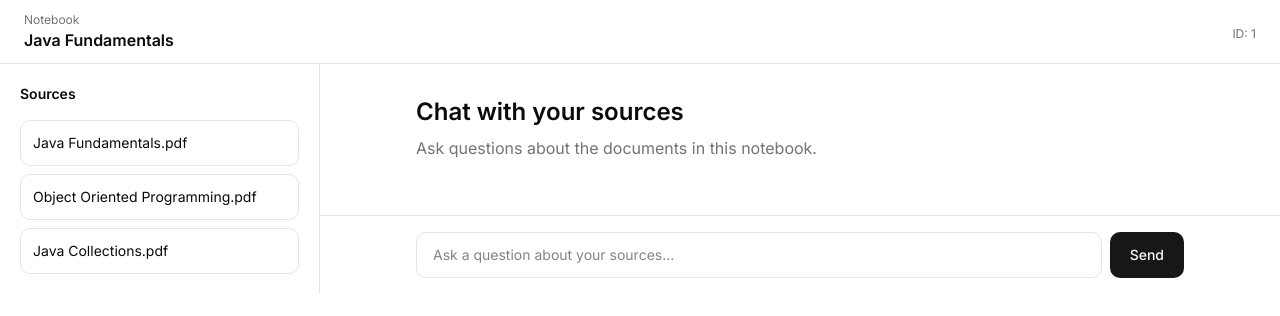
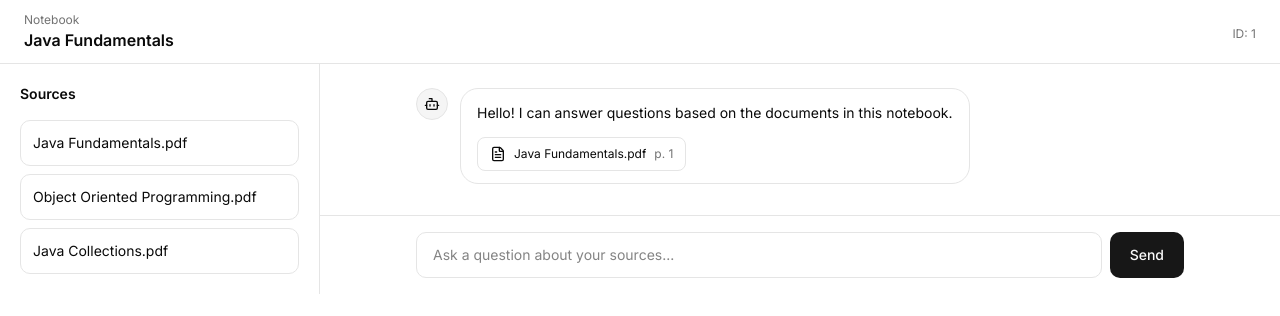
Before and after one commit to abulfazalkashif-dotcom/MindBook-v1, a Next.js app in the folder frontend/: page /notebook/1 in a window 1280 px wide. Shown: the top 316 px of the page. Built offline with nearby package versions, Linux system fonts and the light colour scheme.

Commit message:
Build interactive AI chat interface

```diff
--- /dev/null
+++ b/frontend/src/components/chat/ChatMessage.tsx
@@ -0,0 +1,58 @@
+import { Bot, User } from "lucide-react";
+import SourceCitation from "./SourceCitation";
+
+interface ChatMessageProps {
+  role: "user" | "assistant";
+  content: string;
+  source?: {
+    title: string;
+    page: number;
+  };
+}
+
+export default function ChatMessage({
+  role,
+  content,
+  source,
+}: ChatMessageProps) {
+  const isUser = role === "user";
+
+  return (
+    <div
+      className={`flex gap-3 ${
+        isUser ? "justify-end" : "justify-start"
+      }`}
+    >
+      {!isUser && (
+        <div className="flex h-8 w-8 shrink-0 items-center justify-center rounded-full border bg-muted">
+          <Bot className="h-4 w-4" />
+        </div>
+      )}
+
+      <div
+        className={`max-w-2xl rounded-2xl px-4 py-3 text-sm ${
+          isUser
+            ? "bg-primary text-primary-foreground"
+            : "border bg-card"
+        }`}
+      >
+        <p className="whitespace-pre-wrap leading-6">
+          {content}
+        </p>
+
+        {!isUser && source && (
+          <SourceCitation
+            title={source.title}
+            page={source.page}
+          />
+        )}
+      </div>
+
+      {isUser && (
+        <div className="flex h-8 w-8 shrink-0 items-center justify-center rounded-full border">
+          <User className="h-4 w-4" />
+        </div>
+      )}
+    </div>
+  );
+}
--- /dev/null
+++ b/frontend/src/components/chat/ChatWindow.tsx
@@ -0,0 +1,115 @@
+"use client";
+
+import { useState } from "react";
+import ChatMessage from "./ChatMessage";
+
+interface Message {
+  id: number;
+  role: "user" | "assistant";
+  content: string;
+  source?: {
+    title: string;
+    page: number;
+  };
+}
+
+const initialMessages: Message[] = [
+  {
+    id: 1,
+    role: "assistant",
+    content:
+      "Hello! I can answer questions based on the documents in this notebook.",
+    source: {
+      title: "Java Fundamentals.pdf",
+      page: 1,
+    },
+  },
+];
+
+export default function ChatWindow() {
+  const [messages, setMessages] =
+    useState<Message[]>(initialMessages);
+
+  const [input, setInput] = useState("");
+
+  function handleSend() {
+    const trimmedInput = input.trim();
+
+    if (!trimmedInput) {
+      return;
+    }
+
+    const userMessage: Message = {
+      id: Date.now(),
+      role: "user",
+      content: trimmedInput,
+    };
+
+    setMessages((currentMessages) => [
+      ...currentMessages,
+      userMessage,
+    ]);
+
+    setInput("");
+
+    setTimeout(() => {
+      const assistantMessage: Message = {
+        id: Date.now() + 1,
+        role: "assistant",
+        content:
+          "This is a demo response. Later, this message will be generated by our RAG system using the documents in this notebook.",
+        source: {
+          title: "Java Fundamentals.pdf",
+          page: 12,
+        },
+      };
+
+      setMessages((currentMessages) => [
+        ...currentMessages,
+        assistantMessage,
+      ]);
+    }, 800);
+  }
+
+  return (
+    <div className="flex min-h-0 flex-1 flex-col">
+      <div className="flex-1 overflow-auto p-6">
+        <div className="mx-auto max-w-3xl space-y-6">
+          {messages.map((message) => (
+            <ChatMessage
+              key={message.id}
+              role={message.role}
+              content={message.content}
+              source={message.source}
+            />
+          ))}
+        </div>
+      </div>
+
+      <div className="border-t p-4">
+        <div className="mx-auto flex max-w-3xl gap-2">
+          <input
+            type="text"
+            value={input}
+            onChange={(event) => setInput(event.target.value)}
+            onKeyDown={(event) => {
+              if (event.key === "Enter") {
+                handleSend();
+              }
+            }}
+            placeholder="Ask a question about your sources..."
+            className="flex-1 rounded-lg border bg-background px-4 py-3 text-sm outline-none focus:ring-2 focus:ring-ring"
+          />
+
+          <button
+            type="button"
+            onClick={handleSend}
+            className="rounded-lg bg-primary px-5 py-3 text-sm font-medium text-primary-foreground hover:opacity-90"
+          >
+            Send
+          </button>
+        </div>
+      </div>
+    </div>
+  );
+}
--- /dev/null
+++ b/frontend/src/components/chat/SourceCitation.tsx
@@ -0,0 +1,28 @@
+import { FileText } from "lucide-react";
+
+interface SourceCitationProps {
+  title: string;
+  page: number;
+}
+
+export default function SourceCitation({
+  title,
+  page,
+}: SourceCitationProps) {
+  return (
+    <button
+      type="button"
+      className="mt-3 flex items-center gap-2 rounded-md border px-3 py-2 text-left text-xs hover:bg-muted"
+    >
+      <FileText className="h-4 w-4 shrink-0" />
+
+      <span className="truncate">
+        {title}
+      </span>
+
+      <span className="ml-auto text-muted-foreground">
+        p. {page}
+      </span>
+    </button>
+  );
+}
--- a/frontend/src/components/notebook/NotebookChat.tsx
+++ b/frontend/src/components/notebook/NotebookChat.tsx
@@ -1,34 +1,9 @@
+import ChatWindow from "@/components/chat/ChatWindow";
+
 export default function NotebookChat() {
   return (
     <main className="col-span-9 flex min-h-0 flex-col">
-      <div className="flex-1 overflow-auto p-8">
-        <div className="mx-auto max-w-3xl">
-          <h2 className="text-2xl font-semibold">
-            Chat with your sources
-          </h2>
-
-          <p className="mt-2 text-muted-foreground">
-            Ask questions about the documents in this notebook.
-          </p>
-        </div>
-      </div>
-
-      <div className="border-t p-4">
-        <div className="mx-auto flex max-w-3xl gap-2">
-          <input
-            type="text"
-            placeholder="Ask a question about your sources..."
-            className="flex-1 rounded-lg border bg-background px-4 py-3 text-sm outline-none focus:ring-2 focus:ring-ring"
-          />
-
-          <button
-            type="button"
-            className="rounded-lg bg-primary px-5 py-3 text-sm font-medium text-primary-foreground hover:opacity-90"
-          >
-            Send
-          </button>
-        </div>
-      </div>
+      <ChatWindow />
     </main>
   );
 }
```
Also changed, not shown: frontend/src/components/chat/ChatInput.tsx (added).
